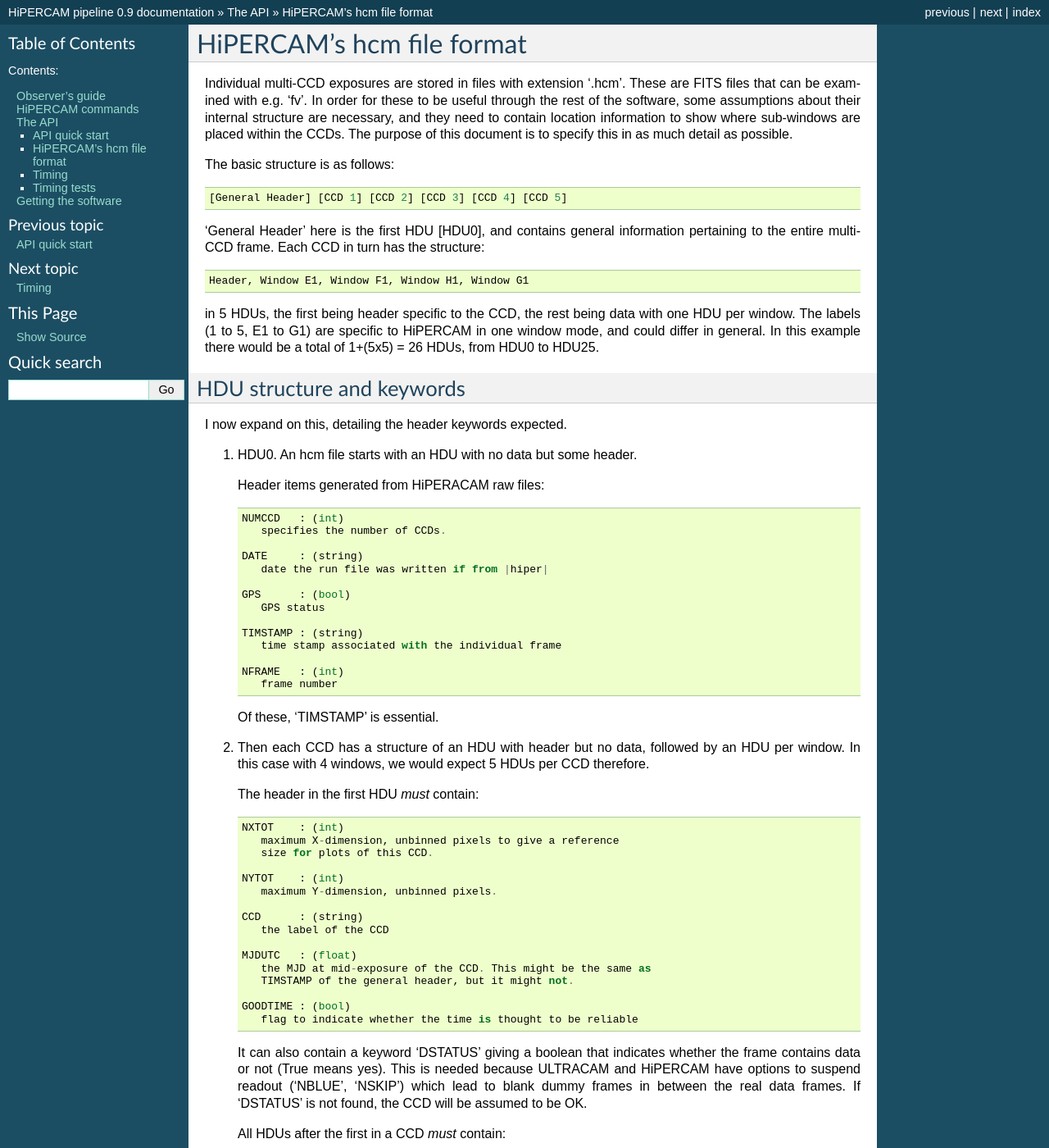
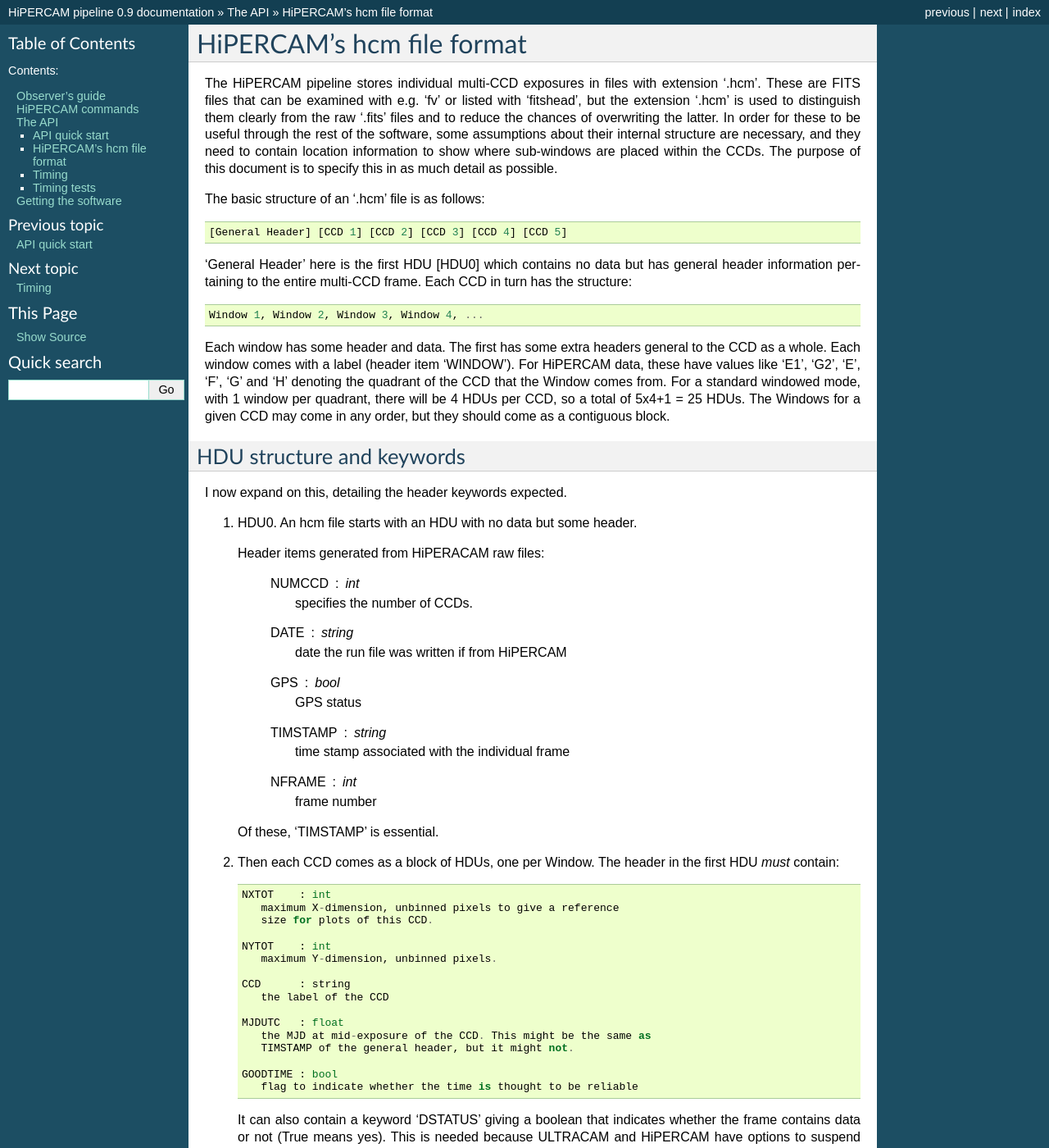
Before and after one commit to HiPERCAM/hipercam, a Sphinx documentation site: the page built from docs/hcmformat.rst, in a window 1280 px wide and 1400 px high. Shown: the whole window at 82% size. Built offline with Sphinx 7.4.7, drawn with Linux system fonts in a browser that asks for light colours; formulas are drawn with MathJax 3; some of the changed text lies outside the part shown.

Commit message:
updates to the documentation of the hcm format mainly

```diff
--- a/docs/hcmformat.rst
+++ b/docs/hcmformat.rst
@@ -3,27 +3,33 @@
 |hiper|'s hcm file format
 =========================
 
-Individual multi-CCD exposures are stored in files with extension
-'.hcm'. These are FITS files that can be examined with e.g. 'fv'.  In order
-for these to be useful through the rest of the software, some assumptions
-about their internal structure are necessary, and they need to contain
-location information to show where sub-windows are placed within the CCDs.
-The purpose of this document is to specify this in as much detail as possible.
+The |hiper| pipeline stores individual multi-CCD exposures in files with
+extension '.hcm'. These are FITS files that can be examined with e.g. 'fv' or
+listed with 'fitshead', but the extension '.hcm' is used to distinguish them
+clearly from the raw '.fits' files and to reduce the chances of overwriting
+the latter. In order for these to be useful through the rest of the
+software, some assumptions about their internal structure are necessary, and
+they need to contain location information to show where sub-windows are placed
+within the CCDs.  The purpose of this document is to specify this in as much
+detail as possible.
 
-The basic structure is as follows::
+The basic structure of an '.hcm' file is as follows::
 
   [General Header] [CCD 1] [CCD 2] [CCD 3] [CCD 4] [CCD 5]
 
-'General Header' here is the first HDU [HDU0], and contains general
-information pertaining to the entire multi-CCD frame. Each CCD
+'General Header' here is the first HDU [HDU0] which contains no data but has
+general header information pertaining to the entire multi-CCD frame. Each CCD
 in turn has the structure::
 
-   Header, Window E1, Window F1, Window H1, Window G1
+   Window 1, Window 2, Window 3, Window 4, ...
 
-in 5 HDUs, the first being header specific to the CCD, the rest being data
-with one HDU per window. The labels (1 to 5, E1 to G1) are specific to
-|hiper| in one window mode, and could differ in general. In this example
-there would be a total of 1+(5x5) = 26 HDUs, from HDU0 to HDU25.
+Each window has some header and data. The first has some extra headers general
+to the CCD as a whole. Each window comes with a label (header item 'WINDOW').
+For |hiper| data, these have values like 'E1', 'G2', 'E', 'F', 'G' and 'H'
+denoting the quadrant of the CCD that the Window comes from. For a standard
+windowed mode, with 1 window per quadrant, there will be 4 HDUs per CCD, so a
+total of 5x4+1 = 25 HDUs. The Windows for a given CCD may come in any order,
+but they should come as a contiguous block.
 
 HDU structure and keywords
 --------------------------
@@ -32,78 +38,75 @@
 
 1) HDU0. An hcm file starts with an HDU with no data but some header.
 
-   Header items generated from HiPERACAM raw files::
+   Header items generated from HiPERACAM raw files:
 
-      NUMCCD   : (int)
+      NUMCCD   : int
          specifies the number of CCDs.
 
-      DATE     : (string)
+      DATE     : string
          date the run file was written if from |hiper|
 
-      GPS      : (bool)
+      GPS      : bool
          GPS status
 
-      TIMSTAMP : (string)
+      TIMSTAMP : string
          time stamp associated with the individual frame
 
-      NFRAME   : (int)
+      NFRAME   : int
          frame number
 
    Of these, 'TIMSTAMP' is essential.
 
-2) Then each CCD has a structure of an HDU with header but no data, followed
-   by an HDU per window. In this case with 4 windows, we would expect 5 HDUs
-   per CCD therefore.
+2) Then each CCD comes as a block of HDUs, one per Window. The header in
+   the first HDU *must* contain::
 
-   The header in the first HDU *must* contain::
-
-      NXTOT    : (int)
+      NXTOT    : int
          maximum X-dimension, unbinned pixels to give a reference
          size for plots of this CCD.
 
-      NYTOT    : (int)
+      NYTOT    : int
          maximum Y-dimension, unbinned pixels.
 
-      CCD      : (string)
+      CCD      : string
          the label of the CCD
 
-      MJDUTC   : (float)
+      MJDUTC   : float
          the MJD at mid-exposure of the CCD. This might be the same as
          TIMSTAMP of the general header, but it might not.
 
-      GOODTIME : (bool)
+      GOODTIME : bool
          flag to indicate whether the time is thought to be reliable
 
    It can also contain a keyword 'DSTATUS' giving a boolean that indicates
    whether the frame contains data or not (True means yes). This is needed
-   because ULTRACAM and |hiper| have options to suspend readout ('NBLUE',
+   because ULTRACAM and |hiper| have options to suspend readout ('NBLUE' and
    'NSKIP') which lead to blank dummy frames in between the real data
    frames. If 'DSTATUS' is not found, the CCD will be assumed to be OK.
 
    All HDUs after the first in a CCD *must* contain::
 
-      CCD    : (string)
+      CCD    : string
          string label matching the label of the first HDU of the CCD.
          This is used to identify which HDUs belong to a given CCD.
 
-      LLX    : (int)
+      LLX    : int
          X-coordinate of lower-left-most unbinned pixel that
          contributes to the window, starting with 1 on the far
          left.
 
-      LLY    : (int)
+      LLY    : int
          Y-coordinate of lower-left-most unbinned pixel that
          contributes to the window, starting with 1 on the bottom
 
-      XBIN   : (int)
+      XBIN   : int
          binning factor in X
 
-      YBIN   : (int)
+      YBIN   : int
          binning factor in Y
 
     Finally they *should* also contain::
 
-      WINDOW : (string)
+      WINDOW : string
          a string label for the window. If it doesn't exist
          an attempt will be made to generate labels by counting.
 
--- a/docs/index.rst
+++ b/docs/index.rst
@@ -15,6 +15,10 @@
 using |hiper|; the second to those who want to code their own scripts.  This
 manual covers both aspects.
 
+.. Warning::
+
+   These pages are under development and incomplete
+
 .. toctree::
    :maxdepth: 2
    :caption: Contents:
```
